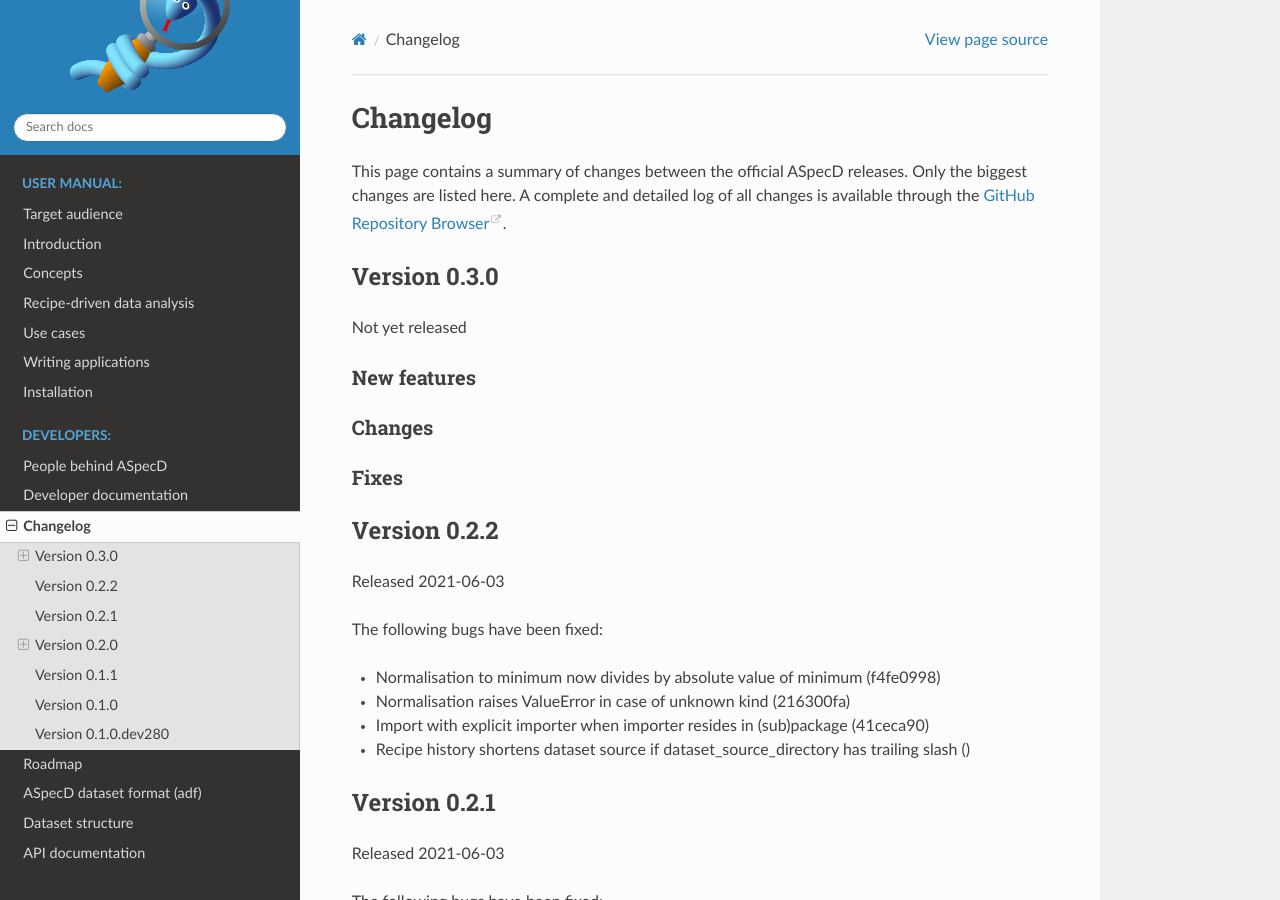
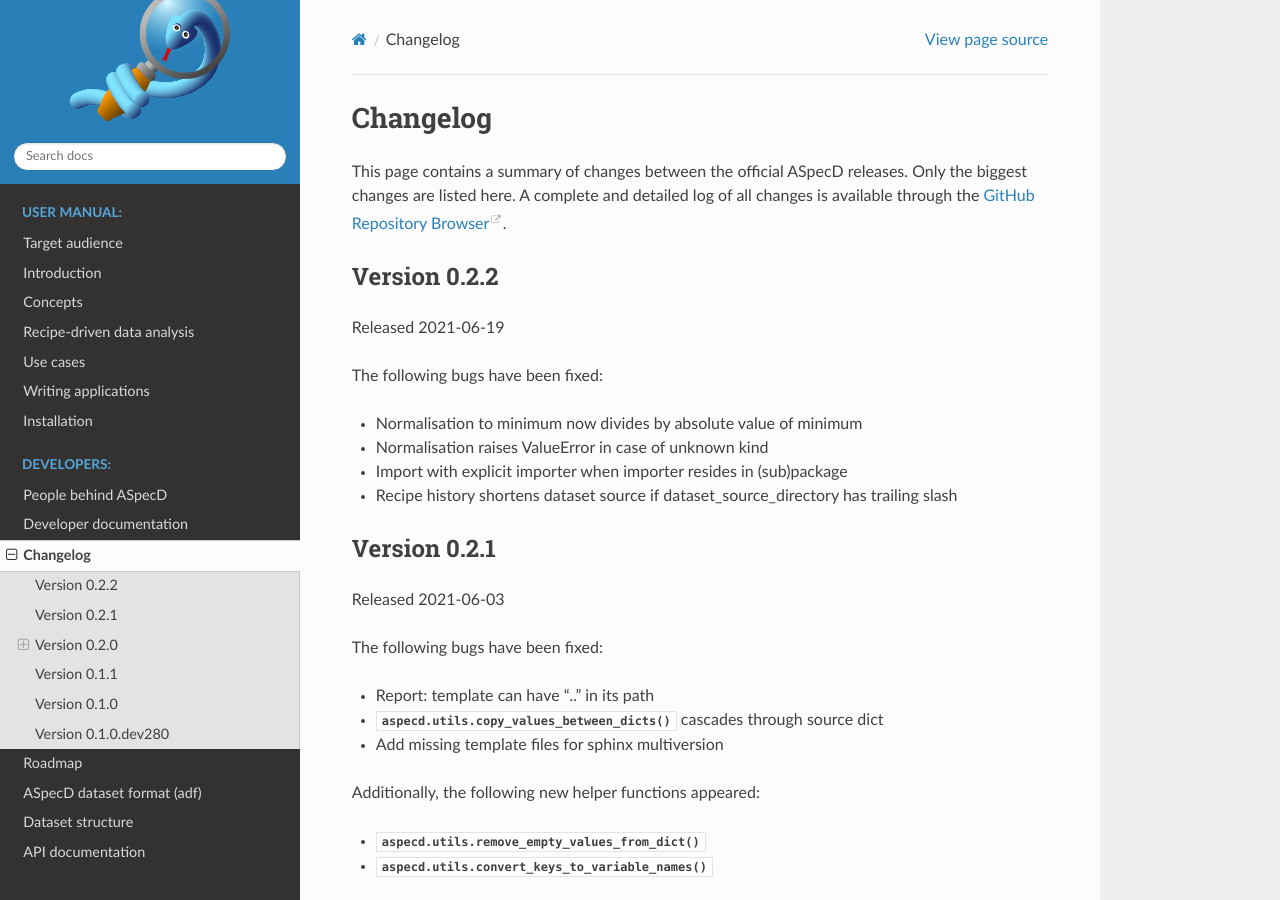
Before and after one commit to tillbiskup/aspecd, a Sphinx documentation site: the page built from docs/changelog.rst, in a window 1280 px wide and 900 px high. Built offline with Sphinx 7.4.7 and the Read the Docs theme 2.0.0, drawn with Linux system fonts in a browser that asks for light colours.

Commit message:
release 0.2.2

```diff
--- a/docs/changelog.rst
+++ b/docs/changelog.rst
@@ -5,37 +5,20 @@
 This page contains a summary of changes between the official ASpecD releases. Only the biggest changes are listed here. A complete and detailed log of all changes is available through the `GitHub Repository Browser <https://github.com/tillbiskup/aspecd/commits/master>`_.
 
 
-Version 0.3.0
-=============
-
-Not yet released
-
-New features
-------------
-
-
-Changes
--------
-
-
-Fixes
------
-
-
 Version 0.2.2
 =============
 
-Released 2021-06-03
+Released 2021-06-19
 
 The following bugs have been fixed:
 
-* Normalisation to minimum now divides by absolute value of minimum (f4fe0998)
+* Normalisation to minimum now divides by absolute value of minimum
 
-* Normalisation raises ValueError in case of unknown kind (216300fa)
+* Normalisation raises ValueError in case of unknown kind
 
-* Import with explicit importer when importer resides in (sub)package (41ceca90)
+* Import with explicit importer when importer resides in (sub)package
 
-* Recipe history shortens dataset source if dataset_source_directory has trailing slash ()
+* Recipe history shortens dataset source if dataset_source_directory has trailing slash
 
 
 Version 0.2.1
```
Also changed, not shown: 1 other file.
